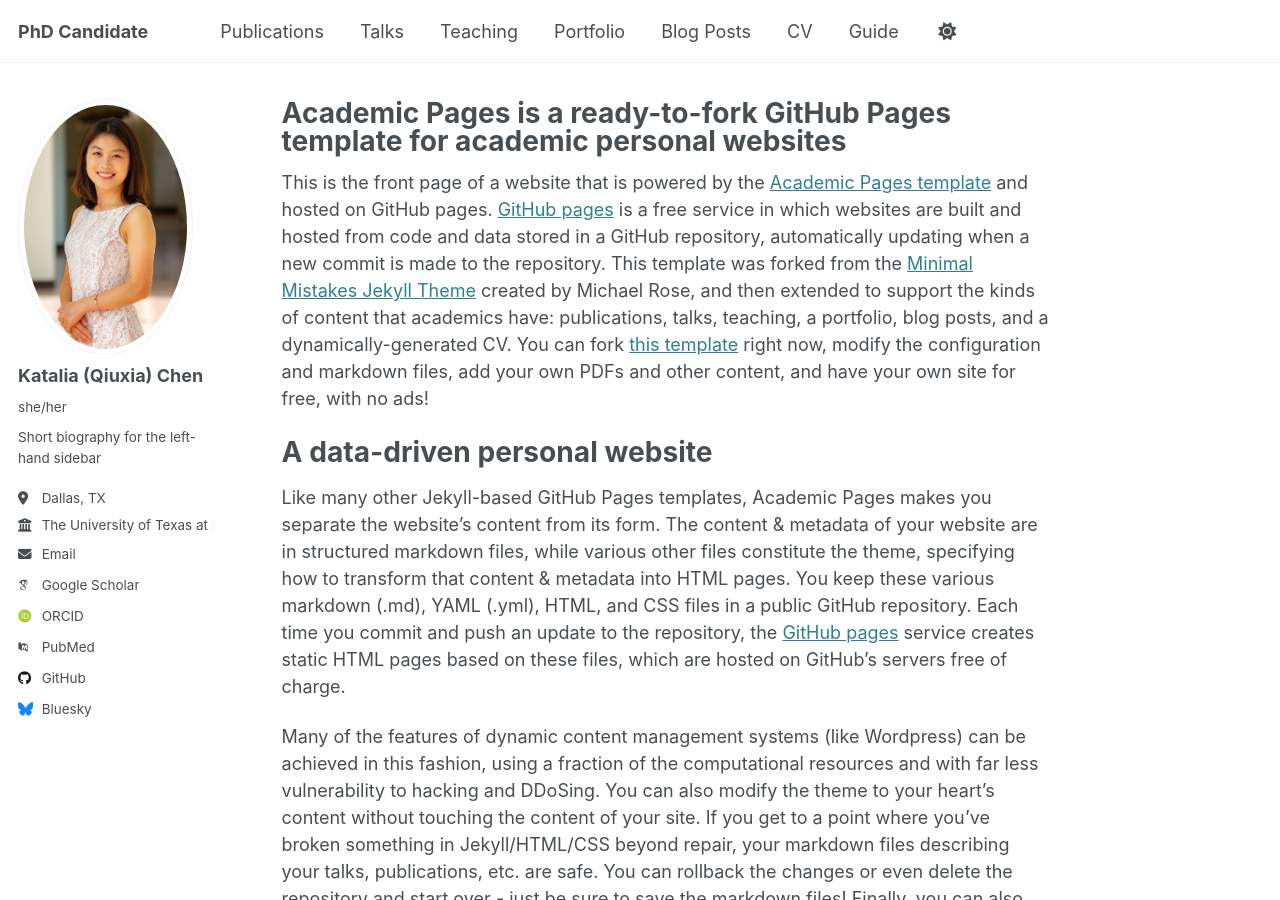
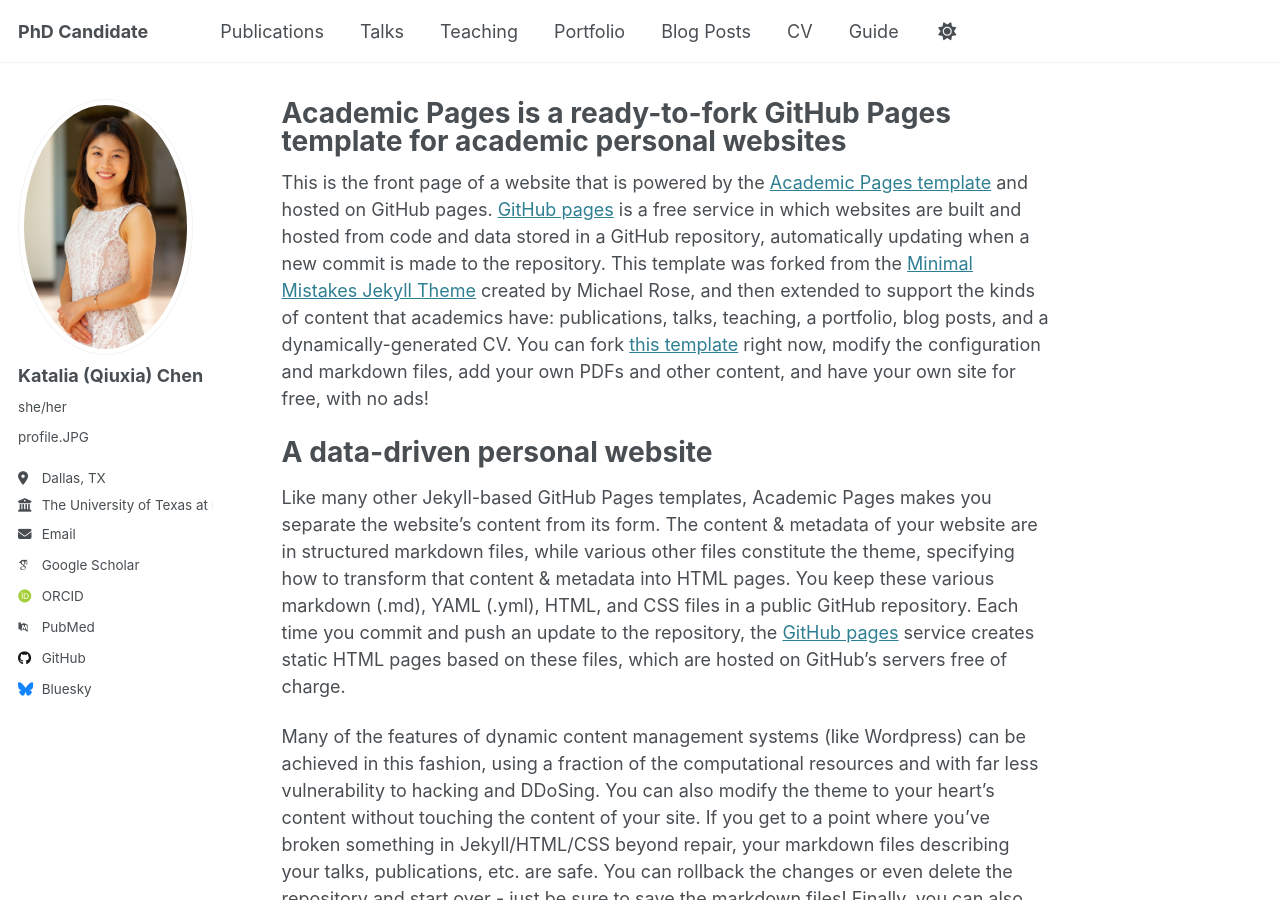
Before and after one commit to qxc2/Katalia_Qiuxia_Chen_v1, a Jekyll site: the page built from _pages/about.md, in a window 1280 px wide and 900 px high. Built offline with Jekyll 4.4.1, drawn with Linux system fonts in a browser that asks for light colours; some web fonts are replaced.

Commit message:
Update _config.yml

```diff
--- a/_config.yml
+++ b/_config.yml
@@ -25,7 +25,7 @@
   avatar           : "profile.JPG"
   name             : "Katalia (Qiuxia) Chen"
   pronouns         : "she/her" # example: "she/her"
-  bio              : "Short biography for the left-hand sidebar"
+  bio              : "profile.JPG"
   location         : "Dallas, TX"
   employer         : "The University of Texas at Dallas"
   uri              : # URL
```
